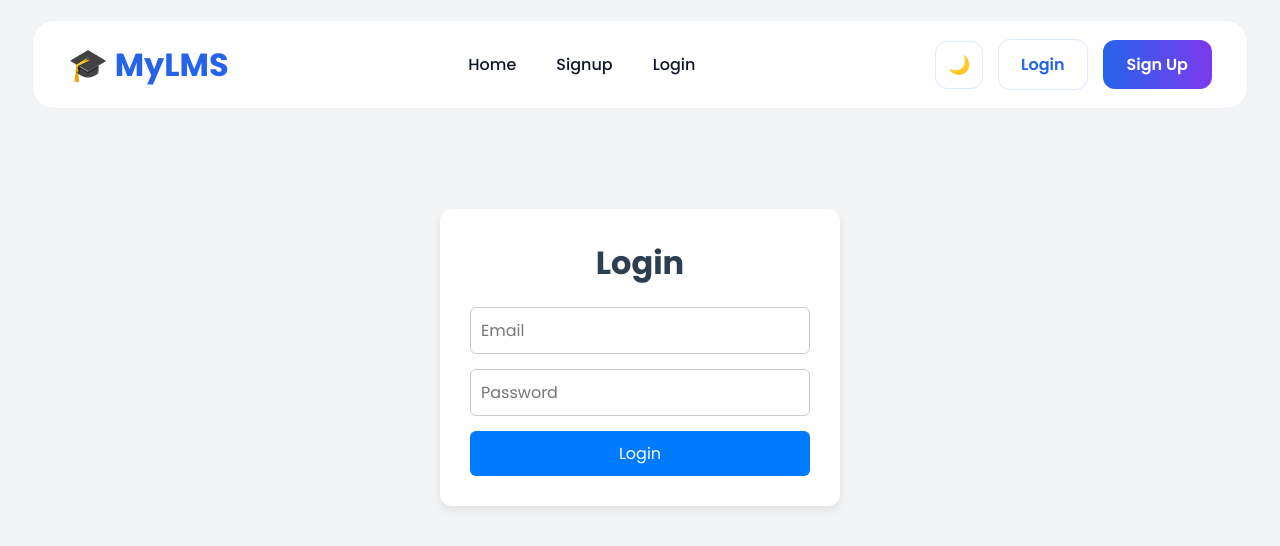
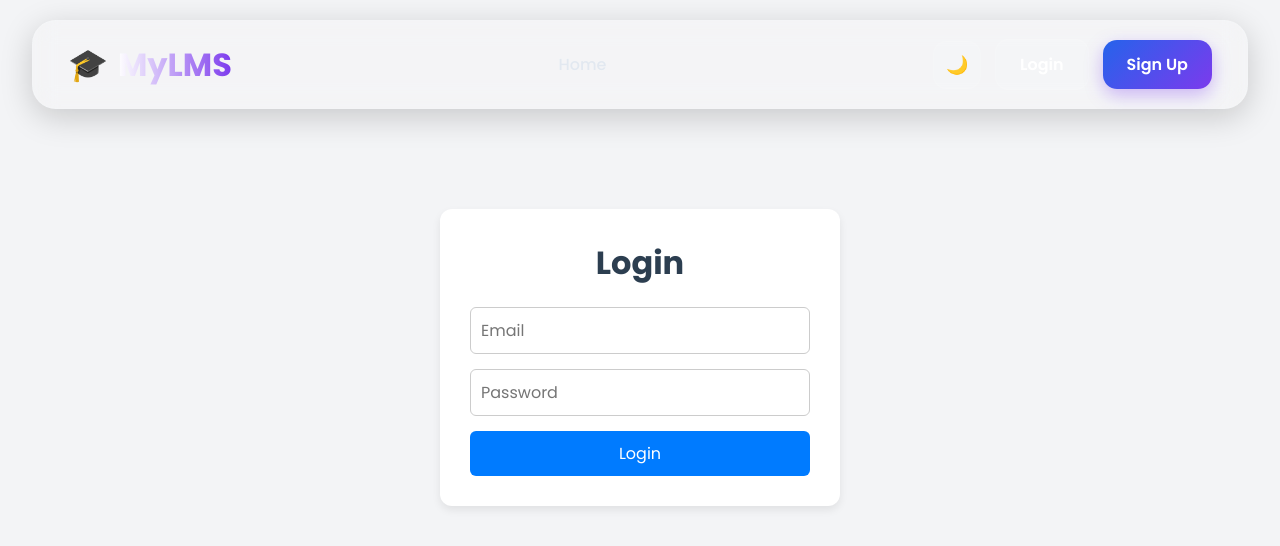
Before and after one commit to sairajnagula123/lms-app, a React (Create React App) app in the folder client/: page /login in a window 1280 px wide. Shown: the top 546 px of the page. Built offline with nearby package versions, Linux system fonts and the light colour scheme.

Commit message:
updated project

```diff
--- a/client/src/components/Navbar.jsx
+++ b/client/src/components/Navbar.jsx
@@ -11,8 +11,8 @@ function Navbar() {
   useEffect(() => {
     setRole(localStorage.getItem("role") || "");
 
-    // optional: restore theme
     const savedTheme = localStorage.getItem("theme");
+
     if (savedTheme === "dark") {
       setDarkMode(true);
       document.body.classList.add("dark");
@@ -39,54 +39,74 @@ function Navbar() {
     <nav className="navbar">
 
       {/* LOGO */}
-      <div className="logo">🎓 MyLMS</div>
+      <div className="logo">
+        🎓 <span>MyLMS</span>
+      </div>
 
-      {/* LINKS */}
+      {/* CENTER LINKS */}
       <ul className="nav-links">
 
-        <li><Link to="/">Home</Link></li>
-
-        {!role && (
-          <>
-            <li><Link to="/signup">Signup</Link></li>
-            <li><Link to="/login">Login</Link></li>
-          </>
-        )}
+        <li>
+          <Link to="/">Home</Link>
+        </li>
 
         {role === "user" && (
           <>
-            <li><Link to="/courses">Courses</Link></li>
-            <li><Link to="/liveclasses">Live Classes</Link></li>
-            <li><Link to="/certificates">Certificates</Link></li>
+            <li>
+              <Link to="/courses">Courses</Link>
+            </li>
+
+            <li>
+              <Link to="/liveclasses">Live Classes</Link>
+            </li>
+
+            <li>
+              <Link to="/certificates">Certificates</Link>
+            </li>
           </>
         )}
 
         {role === "admin" && (
           <>
-            <li><Link to="/upload">Upload Course</Link></li>
-            <li><Link to="/quiz-upload">Upload Quiz</Link></li>
-            <li><Link to="/liveclass-upload">Add Class</Link></li>
-            <li><Link to="/liveclasses">View Classes</Link></li>
+            <li>
+              <Link to="/upload">Upload Course</Link>
+            </li>
+
+            <li>
+              <Link to="/quiz-upload">Upload Quiz</Link>
+            </li>
+
+            <li>
+              <Link to="/liveclass-upload">Add Class</Link>
+            </li>
+
+            <li>
+              <Link to="/liveclasses">View Classes</Link>
+            </li>
           </>
         )}
-
       </ul>
 
-      {/* RIGHT SIDE BUTTONS */}
+      {/* RIGHT SIDE */}
       <div className="nav-buttons">
 
-        {/* 🌙 DARK MODE TOGGLE */}
+        {/* THEME BUTTON */}
         <button
           className="theme-btn"
-          onClick={() => setDarkMode(prev => !prev)}
+          onClick={() => setDarkMode(!darkMode)}
         >
           {darkMode ? "☀️" : "🌙"}
         </button>
 
         {!role ? (
           <>
-            <Link className="login-btn" to="/login">Login</Link>
-            <Link className="signup-btn" to="/signup">Sign Up</Link>
+            <Link className="login-btn" to="/login">
+              Login
+            </Link>
+
+            <Link className="signup-btn" to="/signup">
+              Sign Up
+            </Link>
           </>
         ) : (
           <button className="logout-btn" onClick={logout}>
--- a/client/src/styles/Navbar.css
+++ b/client/src/styles/Navbar.css
@@ -1,4 +1,7 @@
-/* NAVBAR */
+/* =========================
+   NAVBAR
+========================= */
+
 .navbar {
 
   width: 95%;
@@ -7,10 +10,6 @@
   margin: 20px auto;
 
   padding: 18px 35px;
-
-  background: #ffffff;
-
-  border-radius: 22px;
 
   display: flex;
   justify-content: space-between;
@@ -21,26 +20,61 @@
 
   z-index: 1000;
 
-  /* REMOVE EXTRA BACKSIDE EFFECT */
-  box-shadow: none;
+  /* MODERN GLASS EFFECT */
+  background: rgba(255, 255, 255, 0.08);
 
-  border: 1px solid #edf2f7;
+  backdrop-filter: blur(12px);
+
+  border: 1px solid rgba(255,255,255,0.08);
+
+  border-radius: 24px;
+
+  box-shadow:
+    0 8px 32px rgba(0,0,0,0.18);
 }
 
-/* LOGO */
+
+/* =========================
+   LOGO
+========================= */
+
 .logo {
+
+  display: flex;
+  align-items: center;
+  gap: 10px;
 
   font-size: 2rem;
   font-weight: 700;
 
-  color: #2563eb;
+  color: white;
+
+  cursor: pointer;
 }
 
-/* LINKS */
+.logo span {
+
+  background: linear-gradient(
+    to right,
+    #ffffff,
+    #7c3aed
+  );
+
+  -webkit-background-clip: text;
+  -webkit-text-fill-color: transparent;
+}
+
+
+/* =========================
+   NAV LINKS
+========================= */
+
 .nav-links {
 
   display: flex;
-  gap: 40px;
+  align-items: center;
+
+  gap: 38px;
 
   list-style: none;
 }
@@ -49,38 +83,75 @@
 
   text-decoration: none;
 
-  color: #0f172a;
+  color: #e2e8f0;
 
+  font-size: 1rem;
   font-weight: 500;
+
+  position: relative;
+
+  transition: 0.3s;
+}
+
+/* HOVER UNDERLINE EFFECT */
+
+.nav-links a::after {
+
+  content: "";
+
+  position: absolute;
+
+  left: 0;
+  bottom: -6px;
+
+  width: 0%;
+  height: 2px;
+
+  background: #7c3aed;
 
   transition: 0.3s;
 }
 
 .nav-links a:hover {
 
-  color: #2563eb;
+  color: white;
 }
 
-/* RIGHT SIDE */
+.nav-links a:hover::after {
+
+  width: 100%;
+}
+
+
+/* =========================
+   RIGHT SIDE BUTTONS
+========================= */
+
 .nav-buttons {
 
   display: flex;
   align-items: center;
 
-  gap: 15px;
+  gap: 14px;
 }
 
-/* THEME BUTTON */
+
+/* =========================
+   THEME BUTTON
+========================= */
+
 .theme-btn {
 
   width: 48px;
   height: 48px;
 
-  border-radius: 12px;
+  border-radius: 14px;
 
-  border: 1px solid #dbeafe;
+  border: 1px solid rgba(255,255,255,0.08);
 
-  background: white;
+  background: rgba(255,255,255,0.05);
+
+  color: white;
 
   cursor: pointer;
 
@@ -91,21 +162,29 @@
 
 .theme-btn:hover {
 
-  transform: scale(1.05);
+  transform: translateY(-2px);
+
+  background: rgba(255,255,255,0.1);
 }
 
-/* LOGIN BUTTON */
+
+/* =========================
+   LOGIN BUTTON
+========================= */
+
 .login-btn {
 
-  padding: 12px 22px;
+  padding: 12px 24px;
 
-  border-radius: 12px;
+  border-radius: 14px;
 
-  border: 1px solid #dbeafe;
+  border: 1px solid rgba(255,255,255,0.12);
+
+  background: rgba(255,255,255,0.04);
 
   text-decoration: none;
 
-  color: #2563eb;
+  color: white;
 
   font-weight: 600;
 
@@ -114,15 +193,21 @@
 
 .login-btn:hover {
 
-  background: #f8fbff;
+  background: rgba(255,255,255,0.1);
+
+  transform: translateY(-2px);
 }
 
-/* SIGNUP BUTTON */
+
+/* =========================
+   SIGNUP BUTTON
+========================= */
+
 .signup-btn {
 
   padding: 12px 24px;
 
-  border-radius: 12px;
+  border-radius: 14px;
 
   text-decoration: none;
 
@@ -131,35 +216,94 @@
   color: white;
 
   background: linear-gradient(
-    to right,
+    135deg,
     #2563eb,
     #7c3aed
   );
+
+  box-shadow:
+    0 6px 18px rgba(124,58,237,0.35);
 
   transition: 0.3s;
 }
 
 .signup-btn:hover {
 
+  transform: translateY(-3px) scale(1.02);
+}
+
+
+/* =========================
+   LOGOUT BUTTON
+========================= */
+
+.logout-btn {
+
+  padding: 12px 24px;
+
+  border: none;
+
+  border-radius: 14px;
+
+  background: linear-gradient(
+    135deg,
+    #ef4444,
+    #dc2626
+  );
+
+  color: white;
+
+  font-weight: 600;
+
+  cursor: pointer;
+
+  transition: 0.3s;
+}
+
+.logout-btn:hover {
+
   transform: translateY(-2px);
 }
 
-/* MOBILE */
-@media (max-width: 768px) {
+
+/* =========================
+   MOBILE RESPONSIVE
+========================= */
+
+@media (max-width: 900px) {
 
   .navbar {
 
     flex-direction: column;
 
-    gap: 20px;
+    gap: 22px;
+
+    padding: 22px;
   }
 
   .nav-links {
 
-    gap: 20px;
+    flex-wrap: wrap;
 
-    flex-wrap: wrap;
+    justify-content: center;
+
+    gap: 22px;
+  }
+
+  .nav-buttons {
+
+    width: 100%;
 
     justify-content: center;
   }
 }
+
+
+/* =========================
+   DARK MODE BODY
+========================= */
+
+body.dark {
+
+  background: #020617;
+}
```
